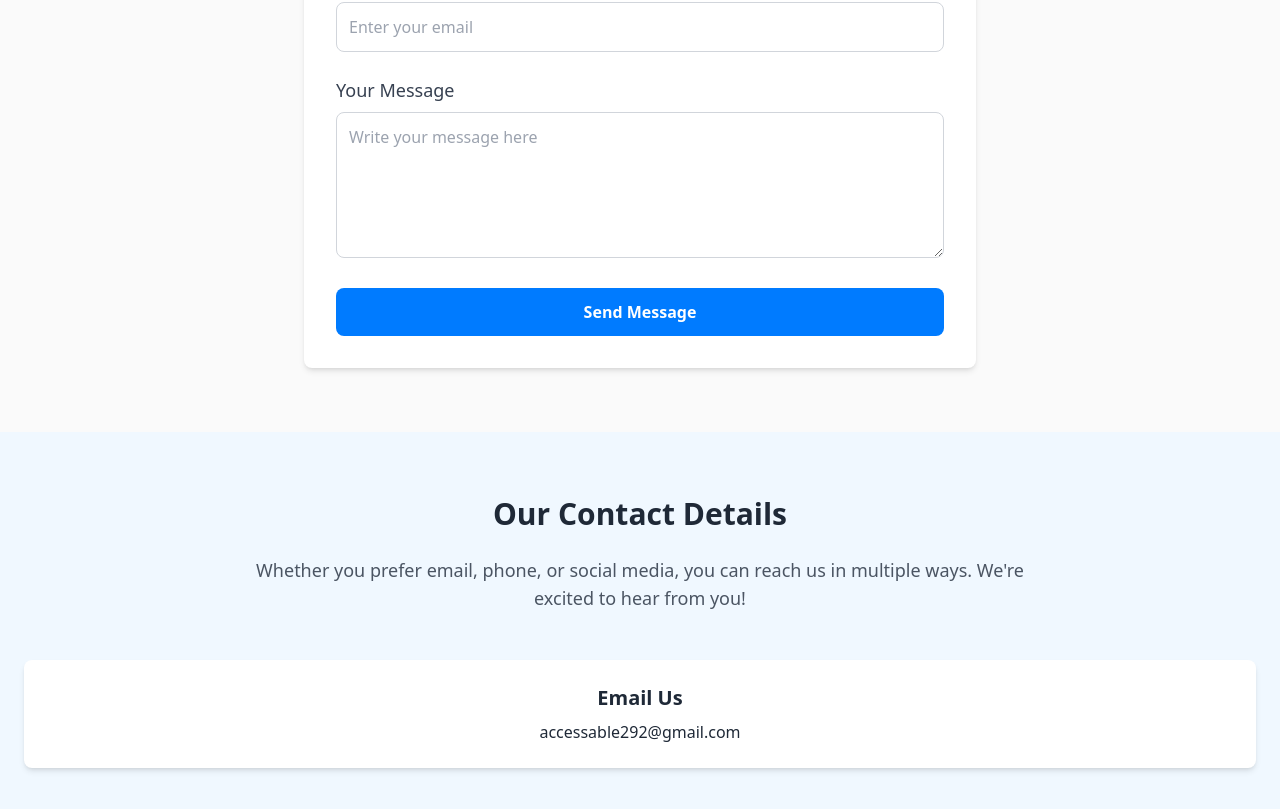
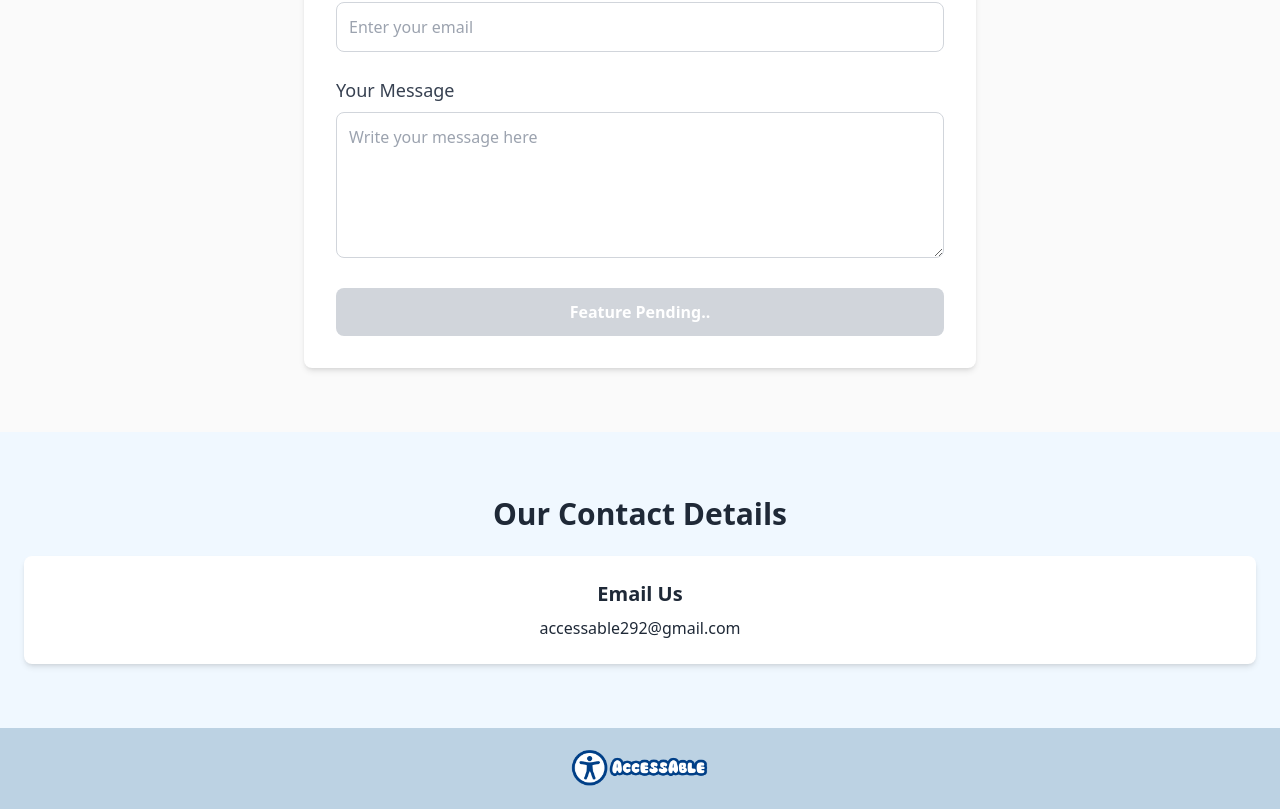
Before and after one commit to oJomiloju/AccessAble, a Next.js app: page /contact in a window 1280 px wide. Shown: the part 568-1377 px from the top of the page. Built offline with nearby package versions, Linux system fonts and the light colour scheme.

Commit message:
changed final typos

```diff
--- a/app/components/SchoolSearch.js
+++ b/app/components/SchoolSearch.js
@@ -86,7 +86,7 @@ const SchoolSearch = () => {
           Accessibility, your way.
         </h2>
         <h2 className="text-center text-lg text-[#083d77]">
-          Share your experience and help others learn more about this school's accessibility.
+          Share your experience and help others learn more about a school's accessibility.
           <br /> Your review could make a big difference!
         </h2>
 
--- a/app/contact/page.js
+++ b/app/contact/page.js
@@ -48,9 +48,9 @@ const Contact = () => {
             </div>
             <button
               type="submit"
-              className="w-full bg-[#007BFF] text-white font-bold py-3 rounded-lg hover:bg-blue-600 transition duration-200"
+              className="w-full bg-gray-300 text-white font-bold py-3 rounded-lg  transition duration-200"
             >
-              Send Message
+              Feature Pending..
             </button>
           </form>
         </div>
@@ -59,9 +59,7 @@ const Contact = () => {
         <div className="bg-[#f0f8ff] py-16">
           <div className="container mx-auto px-6 text-center">
             <h2 className="text-3xl font-bold mb-6">Our Contact Details</h2>
-            <p className="text-lg text-gray-600 max-w-3xl mx-auto mb-12">
-              Whether you prefer email, phone, or social media, you can reach us in multiple ways. We're excited to hear from you!
-            </p>
+
             <div className="items-center">
               <div className="bg-white p-6 rounded-lg shadow-md">
                 <h4 className="text-xl font-bold mb-2">Email Us</h4>
```
